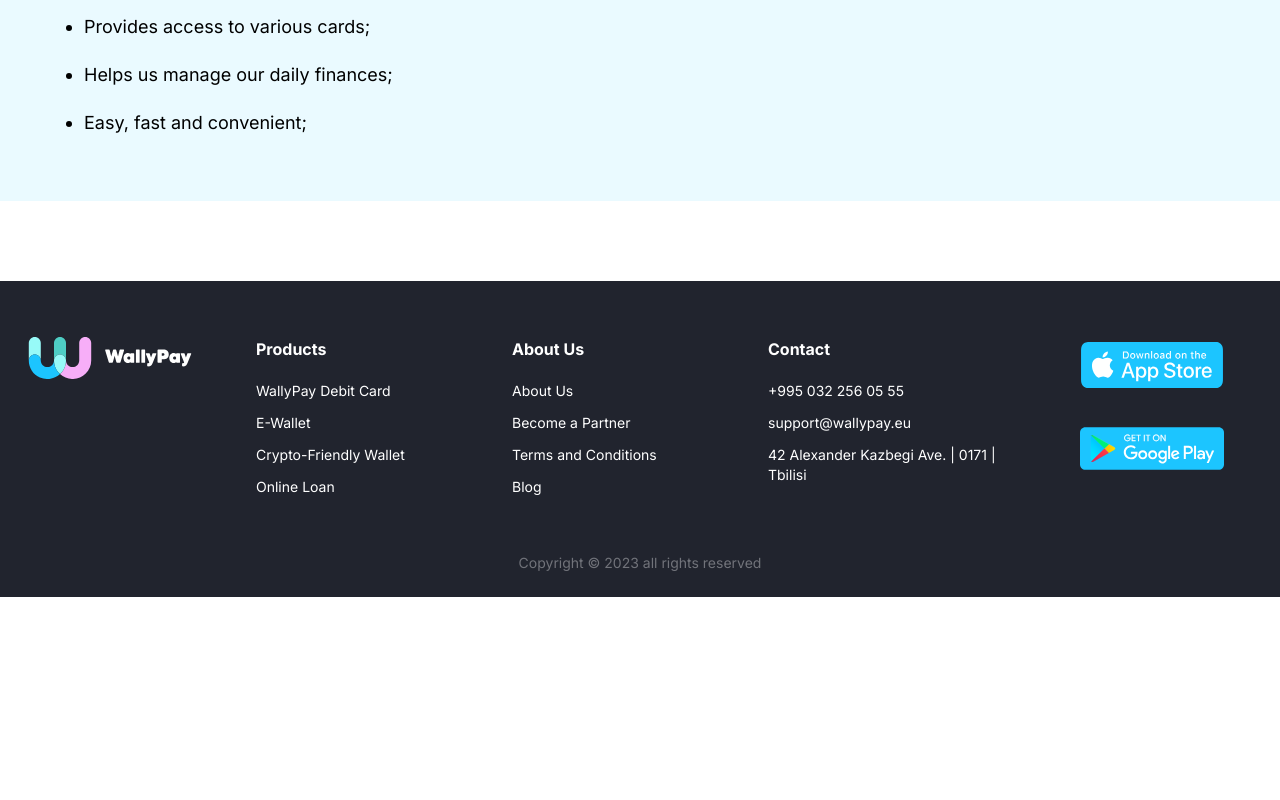
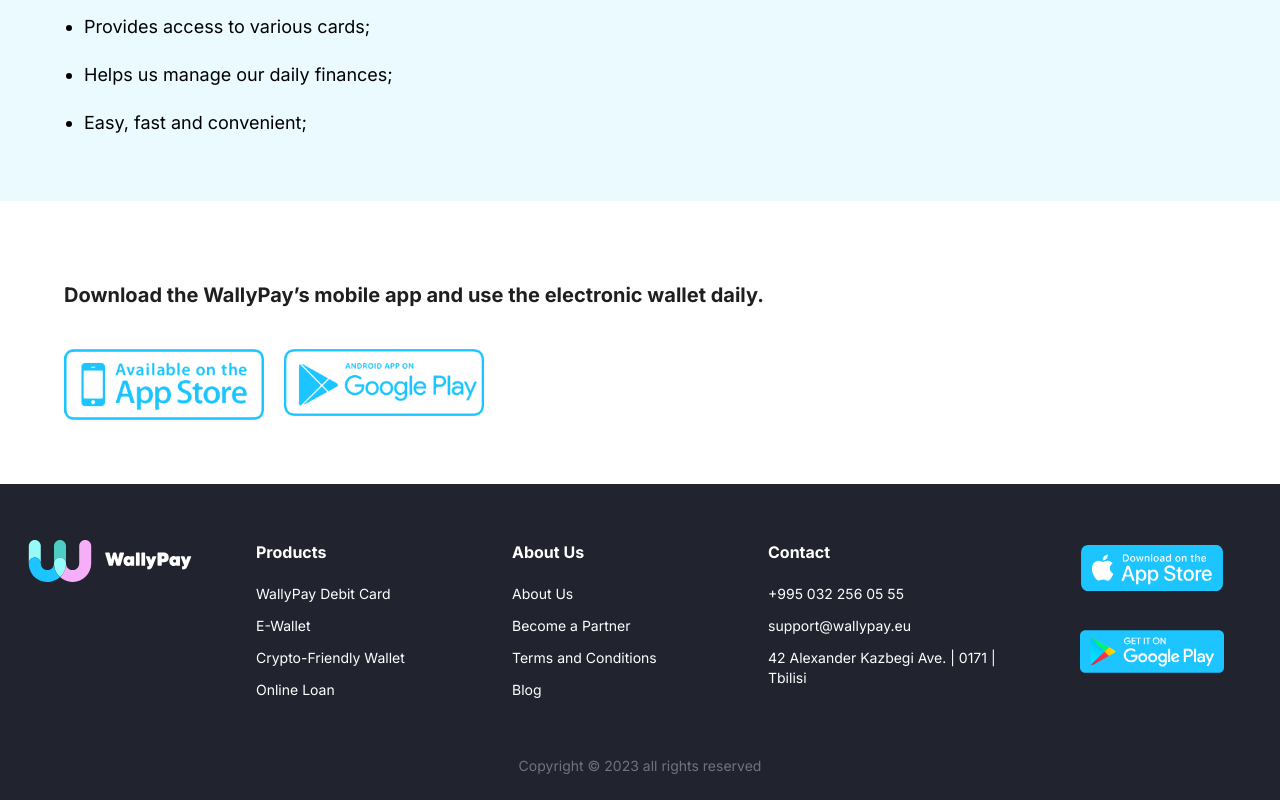
Before and after one commit to geo318/wallypay, a Next.js app: page /en/wallet in a window 1280 px wide. Shown: the part 1005-1805 px from the top of the page. Before the commit the page ends 1602 px from the top, so only its background shows below. Built offline with nearby package versions, Linux system fonts and the light colour scheme.

Commit message:
feat: add download app section

```diff
--- a/app/[lang]/wallet/page.tsx
+++ b/app/[lang]/wallet/page.tsx
@@ -2,11 +2,12 @@ import Image from 'next/image'
 import { getDictionary } from '/lib'
 import { PageProps } from '/types'
 import { walletImg } from '/public'
-import { Page } from '/components'
+import { DownloadApp, Page } from '/components'
 
 export default async function DebitCard({ params: { lang } }: PageProps) {
   const { wallet } = await getDictionary(lang)
   return (
+    <>
       <Page
         texts={wallet}
         childSet={[
@@ -21,5 +22,7 @@ export default async function DebitCard({ params: { lang } }: PageProps) {
           </div>,
         ]}
       />
+      <DownloadApp text={wallet.footer} />
+    </>
   )
 }
--- a/components/Footer/Footer.tsx
+++ b/components/Footer/Footer.tsx
@@ -2,6 +2,7 @@ import { FooterUl } from './FooterUl'
 import { Android, Apple, Logo } from '/components'
 import { SharedText } from '/types'
 import { footer } from '/config'
+import Link from 'next/link'
 
 export const Footer = ({ text }: { text: SharedText['footer'] }) => {
   return (
@@ -12,13 +13,28 @@ export const Footer = ({ text }: { text: SharedText['footer'] }) => {
         </section>
         <section className='grid grid-cols-3 col-span-6'>
           {footer.map(({ name, list }) => (
-            <FooterUl key={name} items={list} text={text} heading={text.heading[name]} />
+            <FooterUl
+              key={name}
+              items={list}
+              text={text}
+              heading={text.heading[name]}
+            />
           ))}
         </section>
         <section className='col-span-2'>
           <div className='flex flex-col gap-7 items-center'>
-            <Apple className='fill-app-blue w-36' />
-            <Android className='fill-app-blue w-36' />
+            <Link
+              href='https://apps.apple.com/us/app/wallypay/id1499628677'
+              target='_blank'
+            >
+              <Apple className='fill-app-blue w-36' />
+            </Link>
+            <Link
+              href='https://play.google.com/store/apps/details?id=com.wallypay'
+              target='_blank'
+            >
+              <Android className='fill-app-blue w-36' />
+            </Link>
           </div>
         </section>
       </div>
--- /dev/null
+++ b/components/shared/DownloadApp.tsx
@@ -0,0 +1,23 @@
+import Link from 'next/link'
+import { android, apple } from '/public'
+import Image from 'next/image'
+
+export const DownloadApp = ({ text }: { text?: string }) => (
+  <section className='px-16 pb-16'>
+    {text && <h2 className='pb-10 text-xl font-bold'>{text}</h2>}
+    <div className='flex gap-5'>
+      <Link
+        href='https://apps.apple.com/us/app/wallypay/id1499628677'
+        target='_blank'
+      >
+        <Image src={apple} alt='apple' draggable={false} width={200} />
+      </Link>
+      <Link
+        href='https://play.google.com/store/apps/details?id=com.wallypay'
+        target='_blank'
+      >
+        <Image src={android} alt='android' draggable={false} width={200} />
+      </Link>
+    </div>
+  </section>
+)
--- a/components/shared/index.ts
+++ b/components/shared/index.ts
@@ -1,3 +1,4 @@
 export * from './Button'
 export * from './switcher'
 export * from './Spinner'
+export * from './DownloadApp'
--- a/public/assets/images/index.ts
+++ b/public/assets/images/index.ts
@@ -3,8 +3,10 @@ import card from './card.png'
 import walletb from './wallet.png'
 import lock from './lock.png'
 import logoSVG from './logo.svg'
+import android from './android.png'
+import apple from './apple.png'
 
-export { banner, card, lock, walletb, logoSVG }
+export { banner, card, lock, walletb, logoSVG, android, apple }
 export * from './partners'
 export * from './products'
 export * from './pages'
```
Lines whose indentation alone changed are shown as unchanged.
